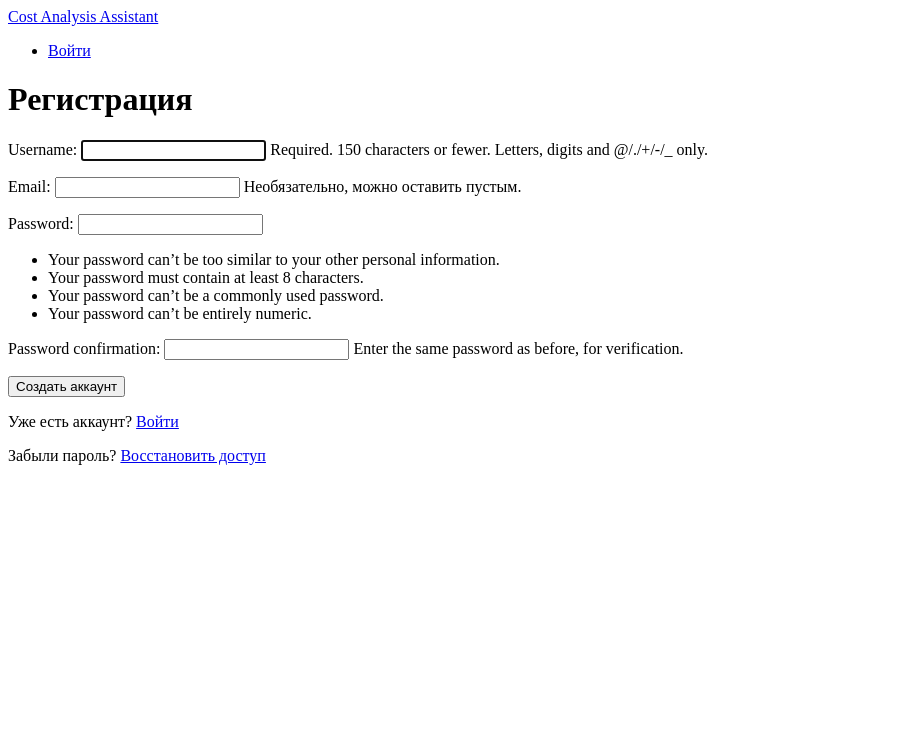
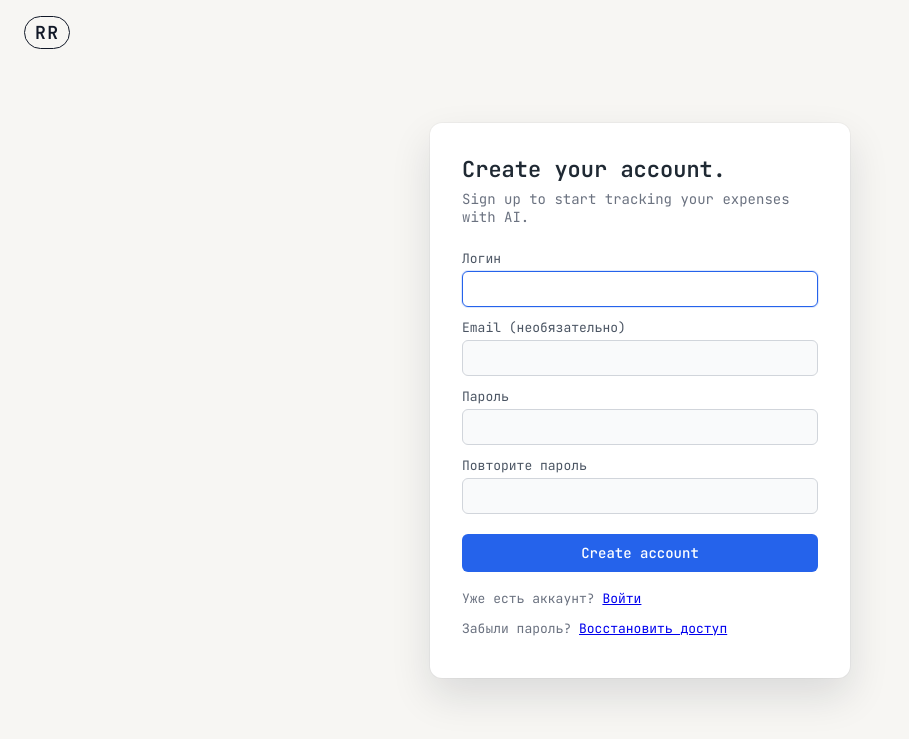
Before and after one commit to rrshafikov/cost-analysis-assistant, a Django app: page / in a window 1280 px wide. Shown: the top 739 px of the page, without its empty margins (0-909 px from the left). Run offline with Django 4.2, Linux system fonts and the light colour scheme.

Commit message:
feat: add Notion-like register page

```diff
--- /dev/null
+++ b/static/css/auth_register.css
@@ -0,0 +1,5 @@
+.auth-title-register {
+}
+
+.auth-subtitle-register {
+}
--- a/templates/accounts/register.html
+++ b/templates/accounts/register.html
@@ -1,22 +1,60 @@
-{% extends "base.html" %}
+{% extends "base_auth.html" %}
+{% load static %}
+{% load form_tags %}
 {% block title %}Регистрация{% endblock %}
 
+{% block extra_css %}
+<link rel="stylesheet" href="{% static 'css/auth_register.css' %}">
+{% endblock %}
+
 {% block content %}
-<h1>Регистрация</h1>
+<div class="auth-card">
+    <div class="auth-card-header">
+        <h1 class="auth-title auth-title-register">Create your account.</h1>
+        <p class="auth-subtitle auth-subtitle-register">Sign up to start tracking your expenses with AI.</p>
+    </div>
 
-<form method="post">
+    {% if form.errors %}
+        <div class="auth-errors">
+            Проверьте правильность введённых данных.
+        </div>
+    {% endif %}
+
+    <form method="post" class="auth-form">
         {% csrf_token %}
-    {{ form.as_p }}
-    <button type="submit">Создать аккаунт</button>
+
+        <div class="auth-field">
+            <label class="auth-label" for="id_username">Логин</label>
+            {{ form.username|add_class:"auth-input" }}
+        </div>
+
+        <div class="auth-field">
+            <label class="auth-label" for="id_email">Email (необязательно)</label>
+            {{ form.email|add_class:"auth-input" }}
+        </div>
+
+        <div class="auth-field">
+            <label class="auth-label" for="id_password1">Пароль</label>
+            {{ form.password1|add_class:"auth-input" }}
+        </div>
+
+        <div class="auth-field">
+            <label class="auth-label" for="id_password2">Повторите пароль</label>
+            {{ form.password2|add_class:"auth-input" }}
+        </div>
+
+        <button type="submit" class="auth-button">Create account</button>
     </form>
 
+    <div class="auth-links">
         <p>
             Уже есть аккаунт?
             <a href="{% url 'login' %}">Войти</a>
         </p>
-
         <p>
             Забыли пароль?
             <a href="{% url 'password_reset' %}">Восстановить доступ</a>
         </p>
+    </div>
+</div>
 {% endblock %}
```
Lines whose indentation alone changed are shown as unchanged.
